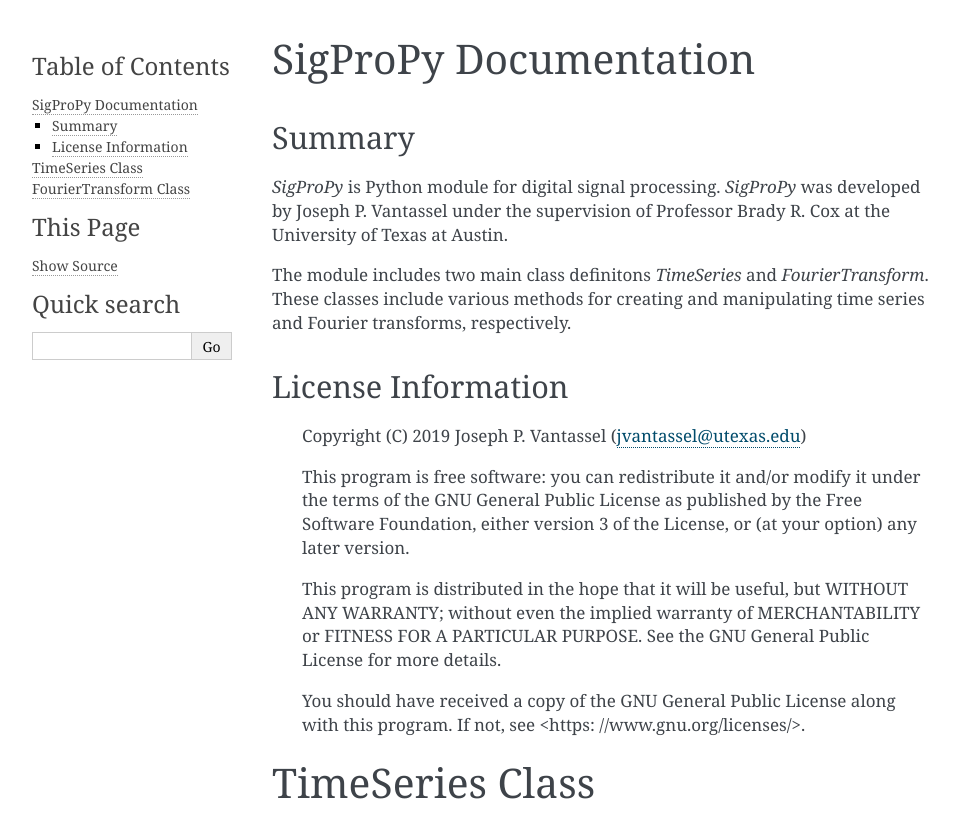
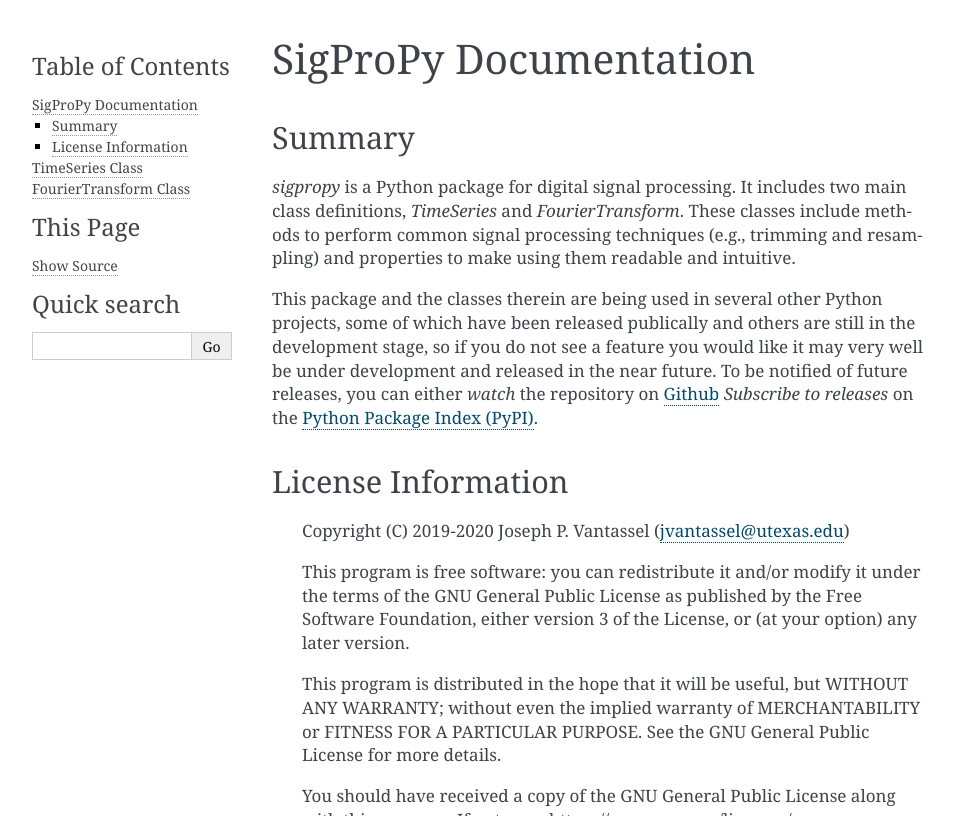
Before and after one commit to jpvantassel/sigpropy, a Sphinx documentation site: the page built from docs/index.rst, in a window 1280 px wide, cut to the strip 0-816 px from the top of the page. Shown: the whole strip, without its empty margins (148-1107 px from the left). Built offline with Sphinx 7.4.7, drawn with Linux system fonts in a browser that asks for light colours; some of the changed text lies outside the part shown.

Commit message:
:books: Updates for readthedocs

```diff
--- a/docs/conf.py
+++ b/docs/conf.py
@@ -18,18 +18,20 @@
 # -- Project information -----------------------------------------------------
 
 project = 'SigProPy'
-copyright = '2019, Joseph P. Vantassel'
+copyright = '2019-2020, Joseph P. Vantassel'
 author = 'Joseph P. Vantassel'
 
 # The full version, including alpha/beta/rc tags
-release = '0.1.0'
+release = '0.1.1'
 
 # -- General configuration ---------------------------------------------------
 
 # Add any Sphinx extension module names here, as strings. They can be
 # extensions coming with Sphinx (named 'sphinx.ext.*') or your custom
 # ones.
-extensions = ['sphinx.ext.autodoc']
+extensions = ['sphinx.ext.autodoc',
+              'sphinx.ext.autosectionlabel',
+              ]
 
 # Add any paths that contain templates here, relative to this directory.
 templates_path = ['_templates']
@@ -42,8 +44,10 @@
 add_module_names = False
 
 latex_elements = {
-  'extraclassoptions': 'openany,oneside'
+    'extraclassoptions': 'openany,oneside'
 }
+
+master_doc = 'index'
 
 # -- Options for HTML output -------------------------------------------------
 
@@ -62,6 +66,6 @@
 html_static_path = ['_static']
 
 html_sidebars = {
-   '**': ['localtoc.html', 'sourcelink.html', 'searchbox.html'],
-   'using/windows': ['windowssidebar.html', 'searchbox.html'],
+    '**': ['localtoc.html', 'sourcelink.html', 'searchbox.html'],
+    'using/windows': ['windowssidebar.html', 'searchbox.html'],
 }
--- a/docs/index.rst
+++ b/docs/index.rst
@@ -7,18 +7,25 @@
 
 Summary
 -------
-`SigProPy` is Python module for digital signal processing. `SigProPy` was
-developed by Joseph P. Vantassel under the supervision of Professor Brady R.
-Cox at the University of Texas at Austin.
 
-The module includes two main class definitons `TimeSeries` and
-`FourierTransform`. These classes include various methods for creating and
-manipulating time series and Fourier transforms, respectively.
+`sigpropy` is a Python package for digital signal processing. It includes two
+main class definitions, `TimeSeries` and `FourierTransform`. These classes
+include methods to perform common signal processing techniques (e.g., trimming
+and resampling) and properties to make using them readable and intuitive.
+
+This package and the classes therein are being used in several other
+Python projects, some of which have been released publically and others are
+still in the development stage, so if you do not see a feature you would like
+it may very well be under development and released in the near future. To be
+notified of future releases, you can either `watch` the repository on
+`Github <https://github.com/jpvantassel/sigpropy>`_
+`Subscribe to releases` on the
+`Python Package Index (PyPI) <https://pypi.org/project/sigpropy/>`_.
 
 License Information
 -------------------
 
-   Copyright (C) 2019 Joseph P. Vantassel (jvantassel@utexas.edu)
+   Copyright (C) 2019-2020 Joseph P. Vantassel (jvantassel@utexas.edu)
 
    This program is free software: you can redistribute it and/or modify
    it under the terms of the GNU General Public License as published by
```
